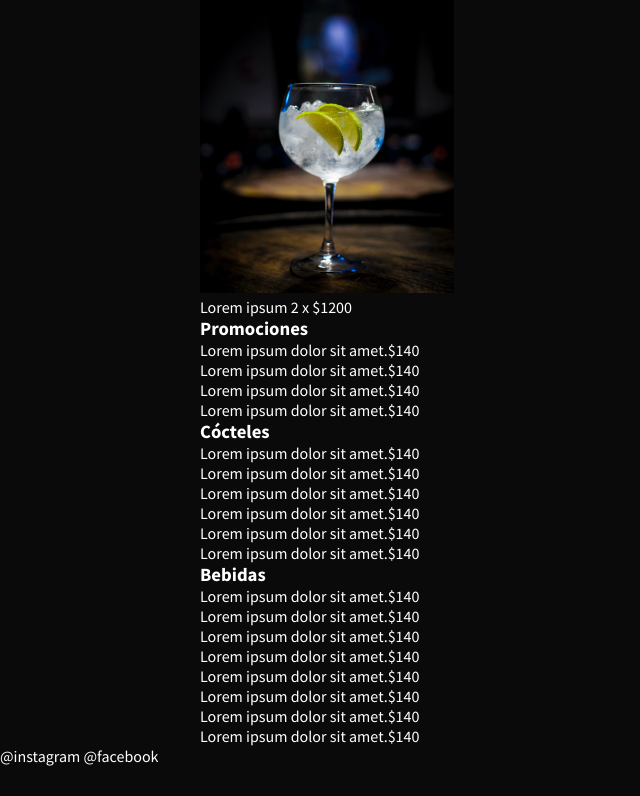
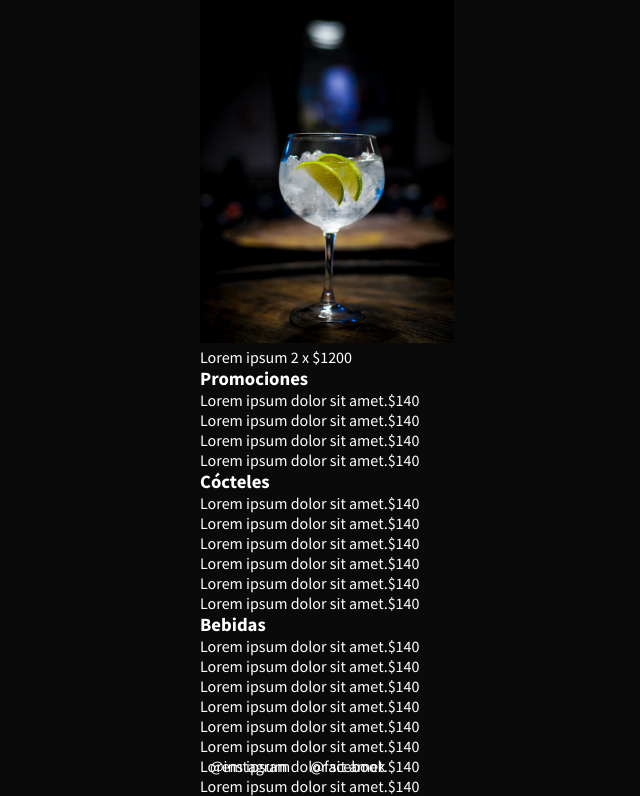
Before and after one commit to Lucas-Argerich/uade-dw, a plain HTML site: page pages/bar/carta.html in a window 1280 px wide. Shown: the part 1079-1875 px from the top of the page, without its empty margins (0-640 px from the left). Before the commit the page ends 1845 px from the top, so only its background shows below. Drawn offline with Linux system fonts and the light colour scheme; a web font is replaced by a local one.

Commit message:
footer fix

```diff
--- a/pages/bar/css/style.css
+++ b/pages/bar/css/style.css
@@ -17,6 +17,7 @@
 body {
     background: #0A0A0A;
     min-height: 100vh;
+    position: relative;
 }
 
 header {
@@ -61,8 +62,21 @@ header nav ul li a {
     font-size: 1.5rem;
 }
 
+footer {
+    padding: 0 200px;
+    height: 60px;
+    display: flex;
+    align-items: center;
+    position: absolute;
+    bottom: 0;
+}
+
+footer a {
+    margin: 0 10px;
+}
+
 main {
-    margin: 0 200px;
+    margin: 50px 200px 0;
     height: 100%;
 }
 
```
